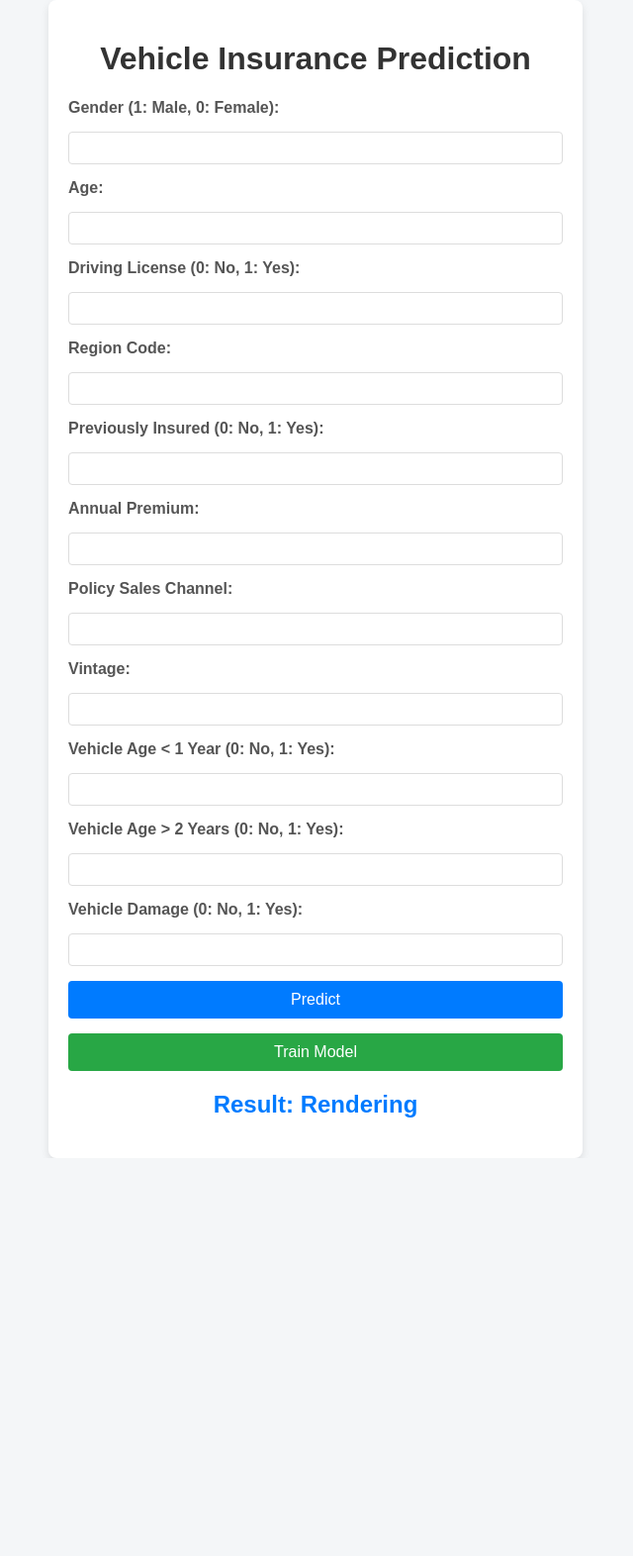
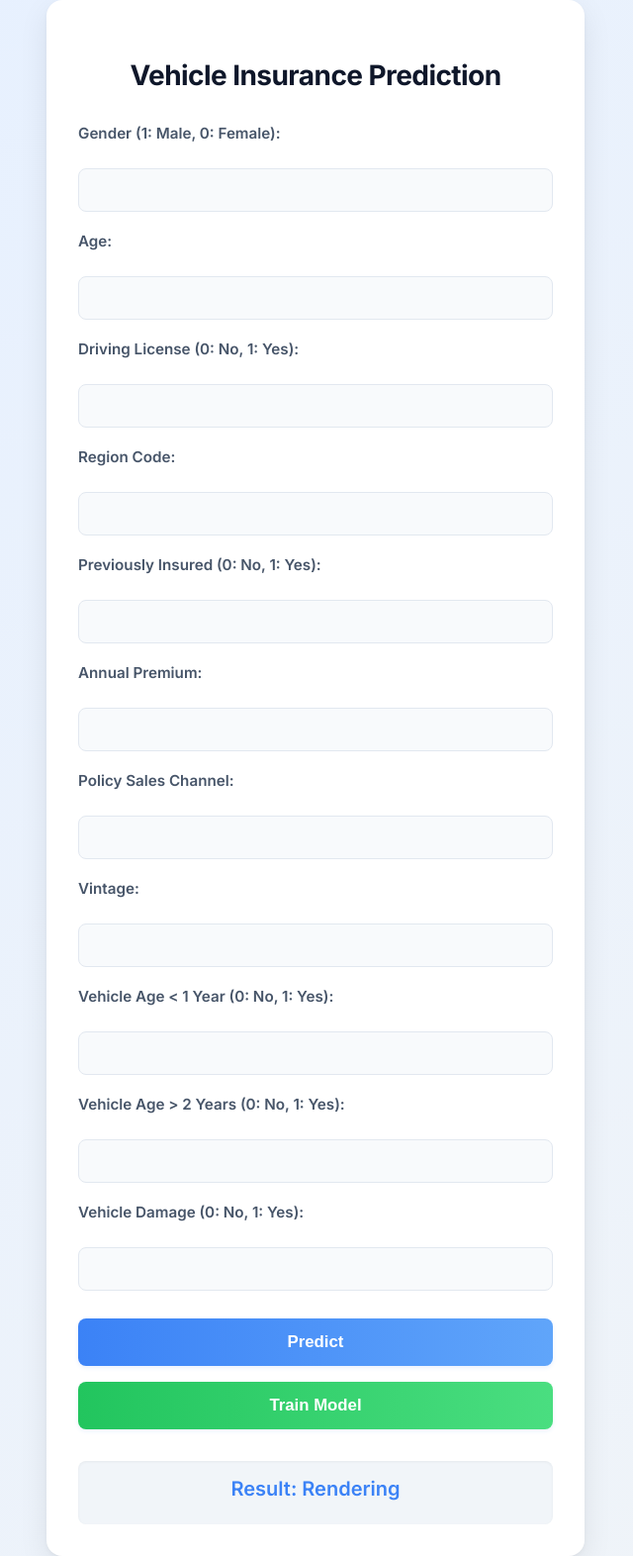
Before and after one commit to Karanmeta/MLOPS-Proj-1, a FastAPI app: page / in a window 1280 px wide. Shown: the whole page at 99% size, without its empty margins (321-961 px from the left). Before the commit the page ends 1170 px from the top, so only its background shows below. Run offline with FastAPI, Linux system fonts and the light colour scheme; parts of the project's set-up code (start-up, migrations or seed data) failed here and were passed over.

Commit message:
Readme updated

```diff
--- a/static/css/style.css
+++ b/static/css/style.css
@@ -1,73 +1,146 @@
-/* styles.css */
+/* styles.css - Industry-Level UI Enhancement */
+
+/* Import Google Fonts for professional typography */
+@import url('https://fonts.googleapis.com/css2?family=Inter:wght@400;500;600;700&display=swap');
+
 body {
-    font-family: Arial, sans-serif;
+  font-family: 'Inter', sans-serif;
+  background: linear-gradient(135deg, #e6f0ff 0%, #f0f4f8 100%);
+  min-height: 100vh;
+  margin: 0;
   display: flex;
   justify-content: center;
   align-items: center;
-    min-height: 100vh;
-    margin: 0;
-    background-color: #f4f6f8;
+  color: #1e293b;
 }
 
 .container {
   width: 100%;
-    max-width: 500px;
-    background-color: #ffffff;
-    padding: 20px;
-    border-radius: 8px;
-    box-shadow: 0 4px 8px rgba(0, 0, 0, 0.1);
+  max-width: 480px;
+  background: #ffffff;
+  padding: 40px 32px 32px;
+  border-radius: 16px;
+  box-shadow: 0 10px 30px rgba(0, 0, 0, 0.08), 0 2px 4px rgba(0, 0, 0, 0.04);
   text-align: center;
+  transition: box-shadow 0.3s ease;
+}
+
+.container:hover {
+  box-shadow: 0 12px 40px rgba(0, 0, 0, 0.1), 0 3px 6px rgba(0, 0, 0, 0.05);
 }
 
 h1 {
-    color: #333;
+  color: #0f172a;
+  font-size: 1.75rem;
+  font-weight: 700;
+  margin-bottom: 32px;
+  letter-spacing: -0.02em;
 }
 
 form {
   display: flex;
   flex-direction: column;
-    gap: 15px;
+  gap: 20px;
 }
 
 label {
   text-align: left;
-    color: #555;
-    font-weight: bold;
+  color: #475569;
+  font-weight: 600;
+  font-size: 0.95rem;
+  margin-bottom: 6px;
 }
 
 input {
-    padding: 8px;
-    border: 1px solid #ddd;
-    border-radius: 4px;
+  padding: 12px 16px;
+  font-size: 1rem;
+  border: 1px solid #e2e8f0;
+  border-radius: 8px;
+  background: #f8fafc;
+  transition: border-color 0.2s, box-shadow 0.2s;
+}
+
+input:focus {
+  border-color: #3b82f6;
+  box-shadow: 0 0 0 3px rgba(59, 130, 246, 0.1);
+  outline: none;
 }
 
 button {
-    padding: 10px;
-    background-color: #007bff;
-    color: #fff;
+  padding: 14px;
+  margin-top: 8px;
+  background: linear-gradient(90deg, #3b82f6 0%, #60a5fa 100%);
+  color: #ffffff;
   border: none;
-    border-radius: 4px;
+  border-radius: 8px;
   cursor: pointer;
-    font-size: 16px;
+  font-size: 1.05rem;
+  font-weight: 600;
+  box-shadow: 0 2px 4px rgba(59, 130, 246, 0.1);
+  transition: background 0.3s, transform 0.2s, box-shadow 0.2s;
 }
 
-button:hover {
-    background-color: #0056b3;
+button:hover, button:focus-visible {
+  background: linear-gradient(90deg, #2563eb 0%, #3b82f6 100%);
+  box-shadow: 0 4px 8px rgba(59, 130, 246, 0.15);
+  transform: translateY(-2px);
 }
 
 .train-button {
-    background-color: #28a745;
-    margin-top: 15px;
+  background: linear-gradient(90deg, #22c55e 0%, #4ade80 100%);
+  margin-top: 16px;
 }
 
-.train-button:hover {
-    background-color: #218838;
+.train-button:hover, .train-button:focus-visible {
+  background: linear-gradient(90deg, #16a34a 0%, #22c55e 100%);
+  transform: translateY(-2px);
 }
 
 .result {
-    margin-top: 20px;
+  margin-top: 32px;
+  padding: 16px;
+  background: #f1f5f9;
+  border-radius: 8px;
+  box-shadow: inset 0 1px 3px rgba(0, 0, 0, 0.05);
+  animation: fadeIn 0.4s ease-out;
 }
 
 .result h2 {
-    color: #007bff;
+  color: #3b82f6;
+  font-size: 1.25rem;
+  margin: 0 0 8px 0;
+  font-weight: 600;
 }
+
+.result p {
+  font-size: 1.1rem;
+  color: #334155;
+  margin: 0;
+}
+
+@keyframes fadeIn {
+  from { opacity: 0; transform: translateY(10px); }
+  to { opacity: 1; transform: translateY(0); }
+}
+
+/* Responsive Design for Industry-Standard Adaptability */
+@media (max-width: 600px) {
+  .container {
+    max-width: 95%;
+    padding: 24px 20px;
+  }
+
+  h1 {
+    font-size: 1.5rem;
+  }
+
+  input, button {
+    font-size: 0.95rem;
+  }
+}
+
+/* Accessibility Enhancements */
+:focus-visible {
+  outline: 2px solid #3b82f6;
+  outline-offset: 2px;
+}
```
Lines whose indentation alone changed are shown as unchanged.
